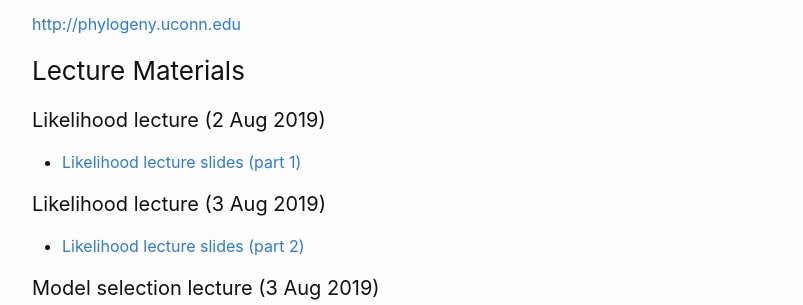
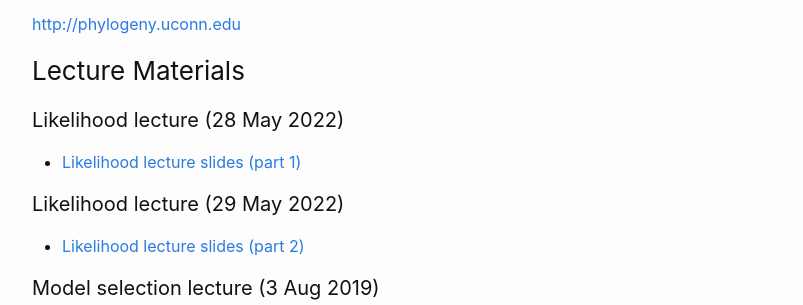
Before and after one commit to molevolworkshop/molevolworkshop.github.io, a Jekyll site: the page built from faculty/lewis/lewis.md, in a window 1280 px wide and 900 px high, scrolled down 351 px. Shown: the part 152-457 px from the top of the window, without its empty margins (238-1041 px from the left). Built offline with Jekyll 4.4.1, drawn with Linux system fonts in a browser that asks for light colours.

Commit message:
added Lewis lecture for May 29

```diff
--- a/faculty/lewis/lewis.md
+++ b/faculty/lewis/lewis.md
@@ -19,11 +19,11 @@
 
 ### Lecture Materials
 
-#### Likelihood lecture (2 Aug 2019)
-* [Likelihood lecture slides (part 1)](http://hydrodictyon.eeb.uconn.edu/people/plewis/downloads/wh2019/lewis-likelihood-part1.pdf)
+#### Likelihood lecture (28 May 2022)
+* [Likelihood lecture slides (part 1)]({{ site.baseurl }}/faculty/lewis/pdf/lewis-likelihood-part1-2022-opt.pdf)
 
-#### Likelihood lecture (3 Aug 2019)
-* [Likelihood lecture slides (part 2)](http://hydrodictyon.eeb.uconn.edu/people/plewis/downloads/wh2019/lewis-likelihood-part2.pdf)
+#### Likelihood lecture (29 May 2022)
+* [Likelihood lecture slides (part 2)]({{ site.baseurl }}/faculty/lewis/pdf/lewis-likelihood-part2-2022-opt.pdf)
 
 #### Model selection lecture (3 Aug 2019)
 (Paul presented on this topic in the 2019 course; ordinarily this topic would be covered by David Swofford.)
```
Also changed, not shown: schedule.md (+1 -1 lines), 4 other files.
